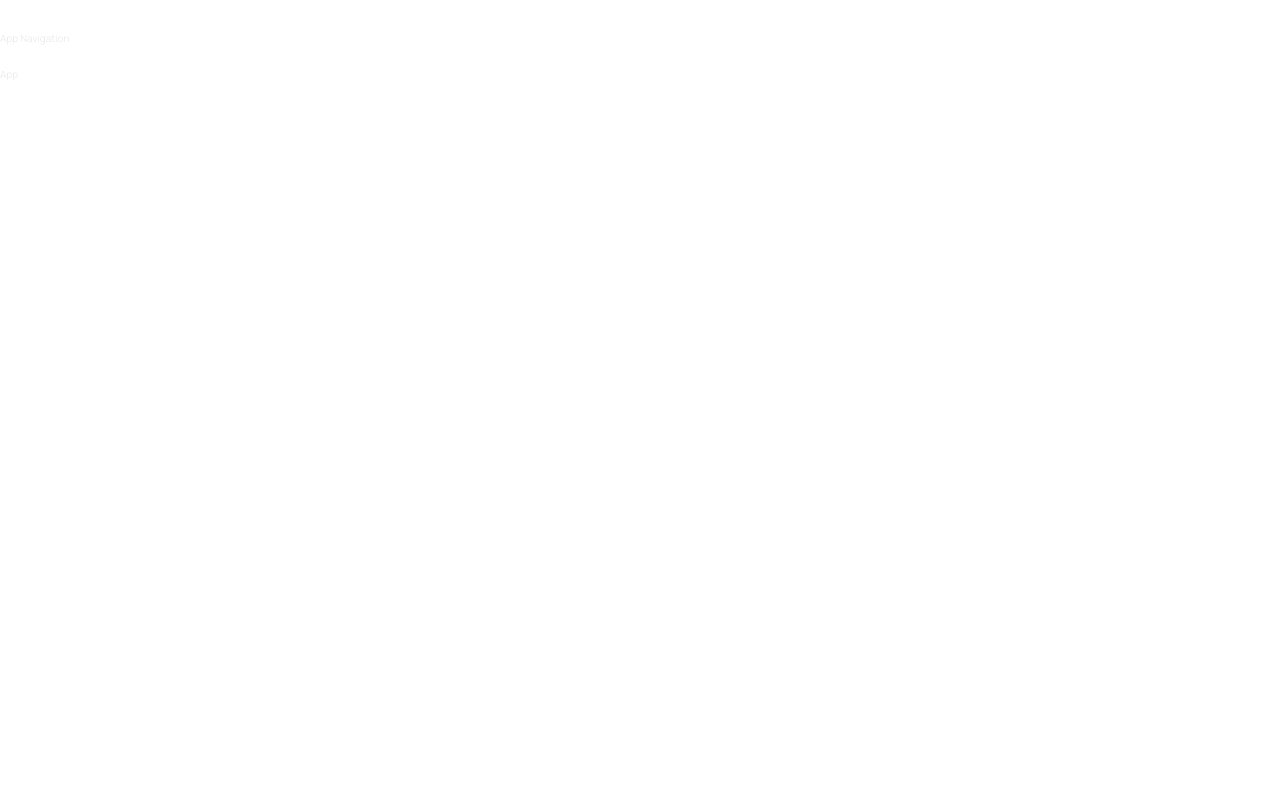
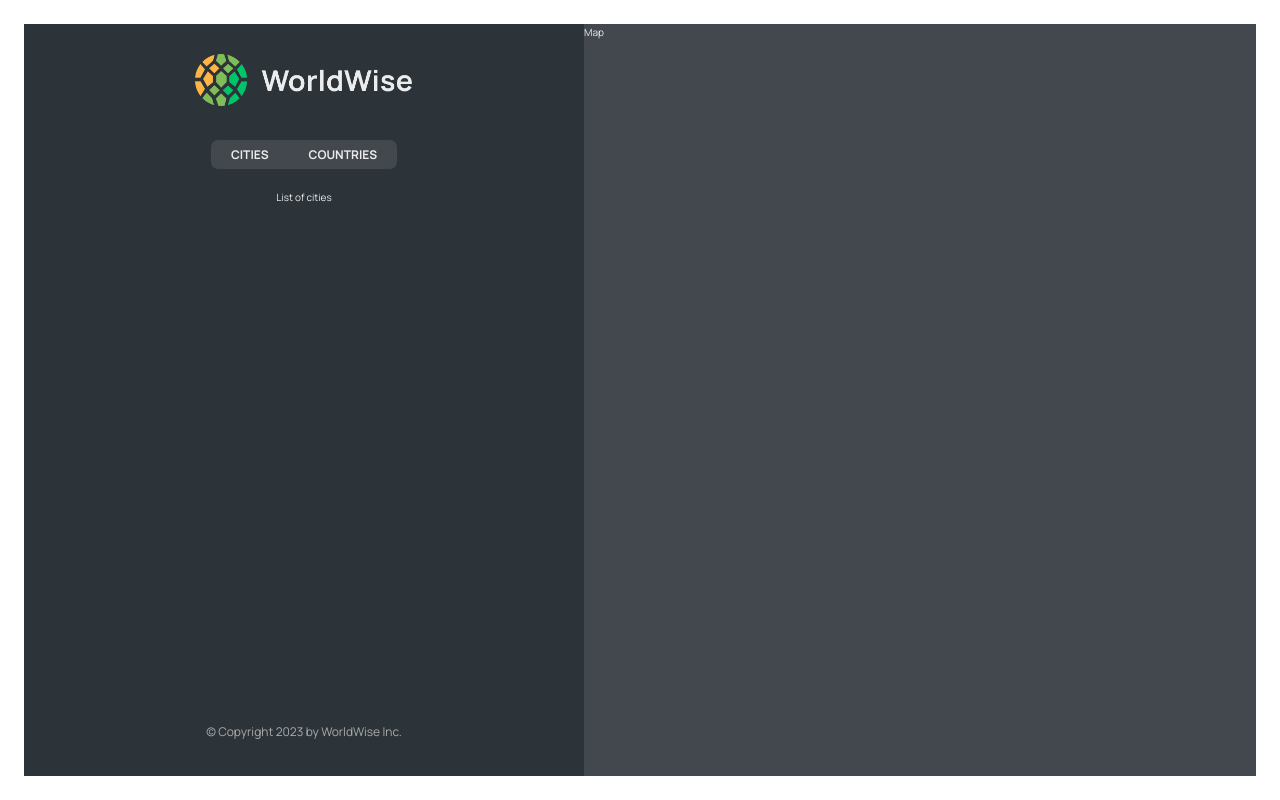
Before and after one commit to mickrubashkin/worldwise, a React (Vite) app: page /app in a window 1280 px wide. Built offline with nearby package versions, Linux system fonts and the light colour scheme.

Commit message:
Add nested routes

```diff
--- a/src/App.jsx
+++ b/src/App.jsx
@@ -10,11 +10,16 @@
   return (
     <BrowserRouter>
       <Routes>
-        <Route path="/" element={<Homepage />} />
+        <Route index element={<Homepage />} />
         <Route path="product" element={<Product />} />
         <Route path="pricing" element={<Pricing />} />
-        <Route path="app" element={<AppLayout />} />
         <Route path="login" element={<Login />} />
+        <Route path="app" element={<AppLayout />}>
+          <Route index element={<p>List of cities</p>} />
+          <Route path="cities" element={<p>List of cities</p>} />
+          <Route path="countries" element={<p>List of countries</p>} />
+          <Route path="form" element={<p>Form</p>} />
+        </Route>
         <Route path="*" element={<PageNotFound />} />
       </Routes>
     </BrowserRouter>
--- a/src/components/AppNav.jsx
+++ b/src/components/AppNav.jsx
@@ -1,5 +1,17 @@
+import { NavLink } from 'react-router-dom'
 import styles from './AppNav.module.css'
 
 export default function AppNav() {
-  return <nav className={styles.nav}>App Navigation</nav>
+  return (
+    <nav className={styles.nav}>
+      <ul>
+        <li>
+          <NavLink to="cities">Cities</NavLink>
+        </li>
+        <li>
+          <NavLink to="countries">Countries</NavLink>
+        </li>
+      </ul>
+    </nav>
+  )
 }
--- /dev/null
+++ b/src/components/Footer.jsx
@@ -0,0 +1,11 @@
+import styles from './Footer.module.css'
+
+export default function Footer() {
+  return (
+    <footer className={styles.footer}>
+      <p className={styles.copyright}>
+        &copy; Copyright {new Date().getFullYear()} by WorldWise Inc.
+      </p>
+    </footer>
+  )
+}
--- /dev/null
+++ b/src/components/Footer.module.css
@@ -0,0 +1,8 @@
+.footer {
+  margin-top: auto;
+}
+
+.copyright {
+  font-size: 1.2rem;
+  color: var(--color-light--1);
+}
--- /dev/null
+++ b/src/components/Map.jsx
@@ -0,0 +1,5 @@
+import styles from './Map.module.css'
+
+export default function Map() {
+  return <div className={styles.mapContainer}>Map</div>
+}
--- /dev/null
+++ b/src/components/Sidebar.jsx
@@ -0,0 +1,17 @@
+import { Outlet } from 'react-router-dom'
+import AppNav from './AppNav'
+import Footer from './Footer'
+import Logo from './Logo'
+import styles from './Sidebar.module.css'
+
+export default function Sidebar() {
+  return (
+    <div className={styles.sidebar}>
+      <Logo />
+      <AppNav />
+
+      <Outlet />
+      <Footer />
+    </div>
+  )
+}
--- a/src/components/Sidebar.module.css
+++ b/src/components/Sidebar.module.css
@@ -8,12 +8,3 @@
   align-items: center;
   height: calc(100vh - 4.8rem);
 }
-
-.footer {
-  margin-top: auto;
-}
-
-.copyright {
-  font-size: 1.2rem;
-  color: var(--color-light--1);
-}
--- a/src/pages/AppLayout.jsx
+++ b/src/pages/AppLayout.jsx
@@ -1,10 +1,12 @@
-import AppNav from '../components/AppNav'
+import Map from '../components/Map'
+import Sidebar from '../components/Sidebar'
+import styles from './AppLayout.module.css'
 
 export default function AppLayout() {
   return (
-    <div>
-      <AppNav />
-      <p>App</p>
+    <div className={styles.app}>
+      <Sidebar />
+      <Map />
     </div>
   )
 }
```
